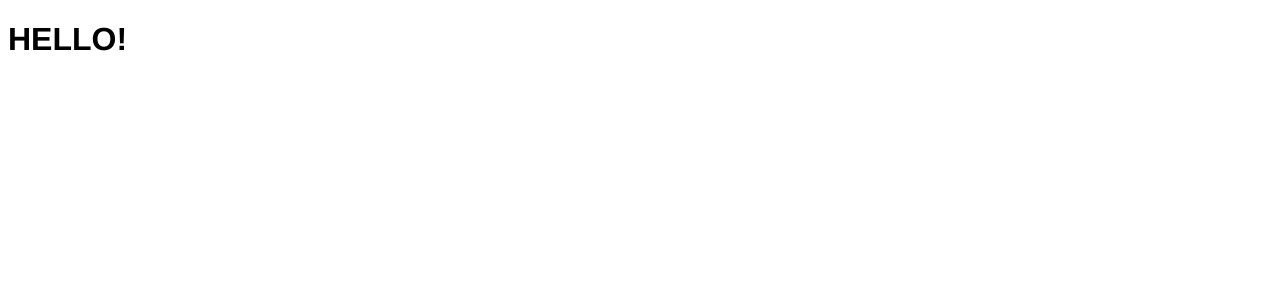
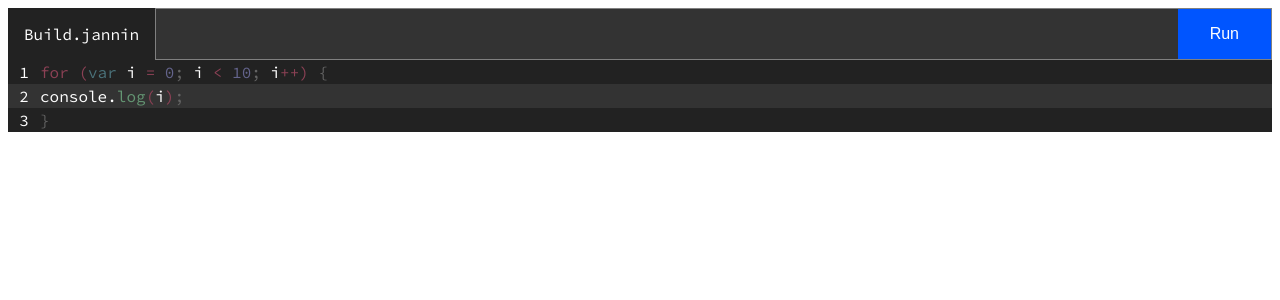
Before and after one commit to jordanlandry/janninscript-online, a Vue app: page / in a window 1280 px wide. Shown: the top 300 px of the page. Built offline with nearby package versions, Linux system fonts and the light colour scheme.

Commit message:
Made style and template for my text editor

```diff
--- a/public/index.html
+++ b/public/index.html
@@ -1,15 +1,24 @@
 <!DOCTYPE html>
 <html lang="">
   <head>
-    <meta charset="utf-8">
-    <meta http-equiv="X-UA-Compatible" content="IE=edge">
-    <meta name="viewport" content="width=device-width,initial-scale=1.0">
-    <link rel="icon" href="<%= BASE_URL %>favicon.ico">
+    <meta charset="utf-8" />
+    <meta http-equiv="X-UA-Compatible" content="IE=edge" />
+    <meta name="viewport" content="width=device-width,initial-scale=1.0" />
+    <link rel="icon" href="<%= BASE_URL %>favicon.ico" />
+    <link rel="preconnect" href="https://fonts.googleapis.com" />
+    <link rel="preconnect" href="https://fonts.gstatic.com" crossorigin />
+    <link
+      href="https://fonts.googleapis.com/css2?family=Source+Code+Pro:ital,wght@0,200;0,300;0,400;0,500;0,600;0,700;0,800;0,900;1,200;1,300;1,400;1,500;1,600;1,700;1,800;1,900&display=swap"
+      rel="stylesheet"
+    />
     <title><%= htmlWebpackPlugin.options.title %></title>
   </head>
   <body>
     <noscript>
-      <strong>We're sorry but <%= htmlWebpackPlugin.options.title %> doesn't work properly without JavaScript enabled. Please enable it to continue.</strong>
+      <strong
+        >We're sorry but <%= htmlWebpackPlugin.options.title %> doesn't work properly without JavaScript enabled. Please
+        enable it to continue.</strong
+      >
     </noscript>
     <div id="app"></div>
     <!-- built files will be auto injected -->
--- a/src/App.vue
+++ b/src/App.vue
@@ -17,6 +17,7 @@ export default defineComponent({
 
 <style>
 #app {
-  font-family: Avenir, Helvetica, Arial, sans-serif;
+  /* font-family: Avenir, Helvetica, Arial, sans-serif; */
+  font-family: "Source Code Pro", monospace;
 }
 </style>
--- a/src/components/JanninScriptTextEditor.vue
+++ b/src/components/JanninScriptTextEditor.vue
@@ -1,17 +1,154 @@
-import { defineComponent } from "vue";
+<template>
+  <div class="header">
+    <div>
+      <p class="file-name">Build.jannin</p>
+    </div>
+    <div class="button-wrapper">
+      <button class="run-btn">Run</button>
+    </div>
+  </div>
 
-<template>
-  <h1>HELLO!</h1>
+  <div class="text-editor">
+    <div class="line">
+      <div class="line-number">1</div>
+      <div class="line-content">
+        <span class="operator">for (</span>
+
+        <span class="keyword">var </span>
+        <span class="variable"> i</span>
+        <span class="operator"> = </span>
+        <span class="value"> 0</span>
+        <span class="grey">; </span>
+        <span class="variable"> i</span>
+        <span class="operator">{{ " < " }}</span>
+        <span class="value"> 10</span>
+        <span class="grey">; </span>
+        <span class="variable"> i</span>
+        <span class="operator">++</span>
+        <span class="operator">)</span>
+
+        <span class="grey"> {</span>
+      </div>
+    </div>
+    <div class="line line-highlight">
+      <div class="line-number">2</div>
+      <div class="line-content">
+        <span class="variable">console.</span>
+        <span class="function">log</span>
+        <span class="operator">(</span>
+        <span class="variable">i</span>
+        <span class="operator">)</span>
+        <span class="grey">;</span>
+      </div>
+    </div>
+
+    <div class="line">
+      <div class="line-number">3</div>
+      <div class="line-content">
+        <span class="grey">}</span>
+      </div>
+    </div>
+  </div>
 </template>
 
 <script lang="ts">
 import { defineComponent } from "vue";
 
 export default defineComponent({
+  data() {
+    return {
+      count: 0,
+    };
+  },
+
+  methods: {
+    increment() {
+      this.count++;
+    },
+  },
+
   name: "JanninScriptTextEditor",
   props: {
     msg: String,
   },
 });
 </script>
-<style scoped></style>
+
+<style scoped>
+.header {
+  display: flex;
+}
+
+.button-wrapper {
+  width: 100%;
+  display: flex;
+  justify-content: flex-end;
+  border: 1px solid grey;
+  background-color: #333333;
+}
+
+.run-btn {
+  background-color: #0055ff;
+  border: none;
+  color: white;
+  padding: 1rem 2rem;
+  font-size: 1rem;
+  cursor: pointer;
+}
+
+.file-name {
+  height: 100%;
+  padding: 0 1rem;
+  margin: 0;
+  display: flex;
+  align-items: center;
+
+  color: white;
+  background-color: rgb(34, 34, 34);
+}
+
+.text-editor {
+  background-color: rgb(34, 34, 34);
+
+  display: flex;
+  /* align-items: center; */
+  justify-content: center;
+  flex-direction: column;
+}
+.line {
+  display: flex;
+  align-items: center;
+  color: white;
+}
+
+.line-highlight {
+  background-color: #333333;
+}
+
+.line-number {
+  width: 2rem;
+  padding: 2px 0;
+  text-align: center;
+  color: white;
+}
+
+.keyword {
+  color: rgb(75, 115, 123) !important;
+}
+
+.operator {
+  color: rgb(140, 65, 85) !important;
+}
+
+.value {
+  color: rgb(100, 100, 140);
+}
+
+.function {
+  color: rgb(100, 150, 115);
+}
+
+.grey {
+  color: rgb(100, 100, 100);
+}
+</style>
--- a/src/main.ts
+++ b/src/main.ts
@@ -1,4 +1,4 @@
-import { createApp } from 'vue'
-import App from './App.vue'
+import { createApp } from "vue";
+import App from "./App.vue";
 
-createApp(App).mount('#app')
+createApp(App).mount("#app");
```
